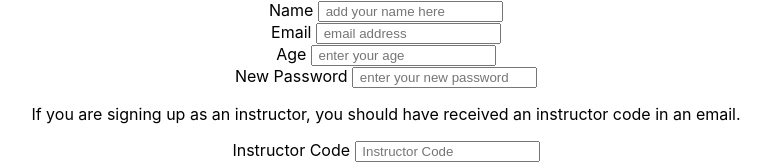
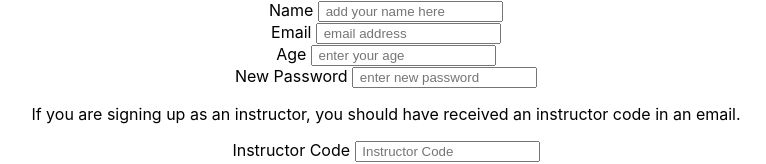
Before and after one commit to web25Lucius/front-end-1, a React (Create React App) app: page / in a window 1280 px wide. Shown: the top 164 px of the page, without its empty margins (254-1020 px from the left). Built offline with nearby package versions, Linux system fonts and the light colour scheme.

Commit message:
Update Notes

```diff
--- a/src/Components/NewUserForm.js
+++ b/src/Components/NewUserForm.js
@@ -23,8 +23,6 @@ const initialNewUserFormErrors = {
   password: '',
   isInstructor: '',
 };
-
-
 
 
 function NewUserForm (props) {
@@ -141,7 +139,7 @@ function NewUserForm (props) {
         <TextInput
           type="text"
           name="password"
-          placeholder=" enter your new password "
+          placeholder=" enter new password "
           onChange={inputChange}
           value={newUserFormValues.password}
           label={"New Password"}
```
Also changed, not shown: 2 other files (tests, documents, lock files or other folders).
